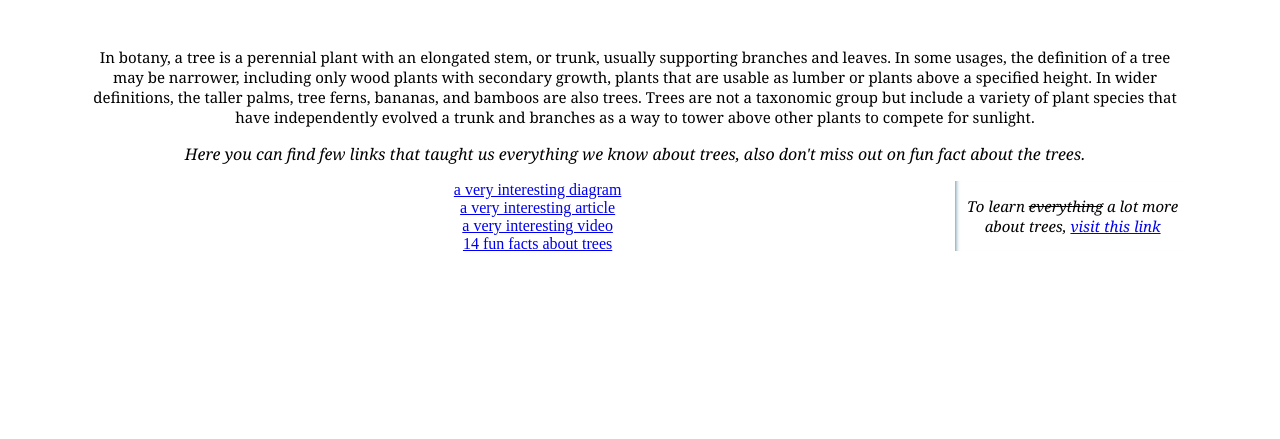
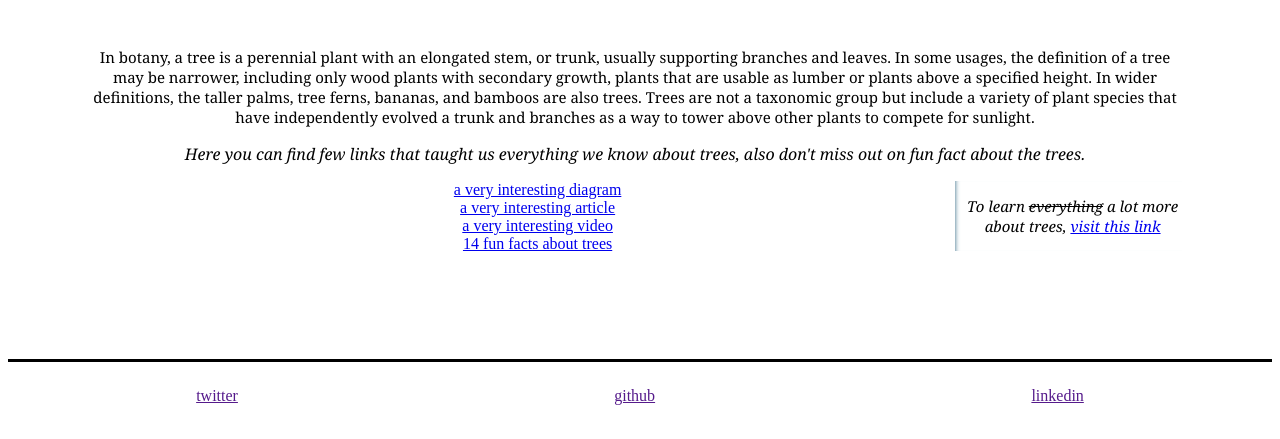
Before and after one commit to lab-brussels-1/all-about-trees-2, a plain HTML site: page index.html in a window 1280 px wide. Shown: the part 748-1187 px from the top of the page. Before the commit the page ends 1115 px from the top, so only its background shows below. Drawn offline with Linux system fonts and the light colour scheme.

Commit message:
created a footer with contact links

```diff
--- a/index.html
+++ b/index.html
@@ -98,7 +98,7 @@
           </li>
           <li>
             <a
-              href="https://treescharlotte.org/wp-content/uploads/2013/11/How-A-Tree-Works.pdf"
+              href="https://treeschar²lotte.org/wp-content/uploads/2013/11/How-A-Tree-Works.pdf"
               target="_blank"
               >a very interesting article</a
             >
@@ -120,5 +120,8 @@
         </ul>
       </section>
     </article>
+    <footer class="top-divider spaced-items">
+      <a href="">twitter</a> <a href="">github</a> <a href="">linkedin</a>
+    </footer>
   </body>
 </html>
--- a/styles/index.css
+++ b/styles/index.css
@@ -111,3 +111,8 @@ ul.links {
   font-size: 13;
   font-style: italic;
 }
+
+/* a solid line on the top to divide content with the footer */
+.top-divider {
+  border-style: solid none none none;
+}
```
